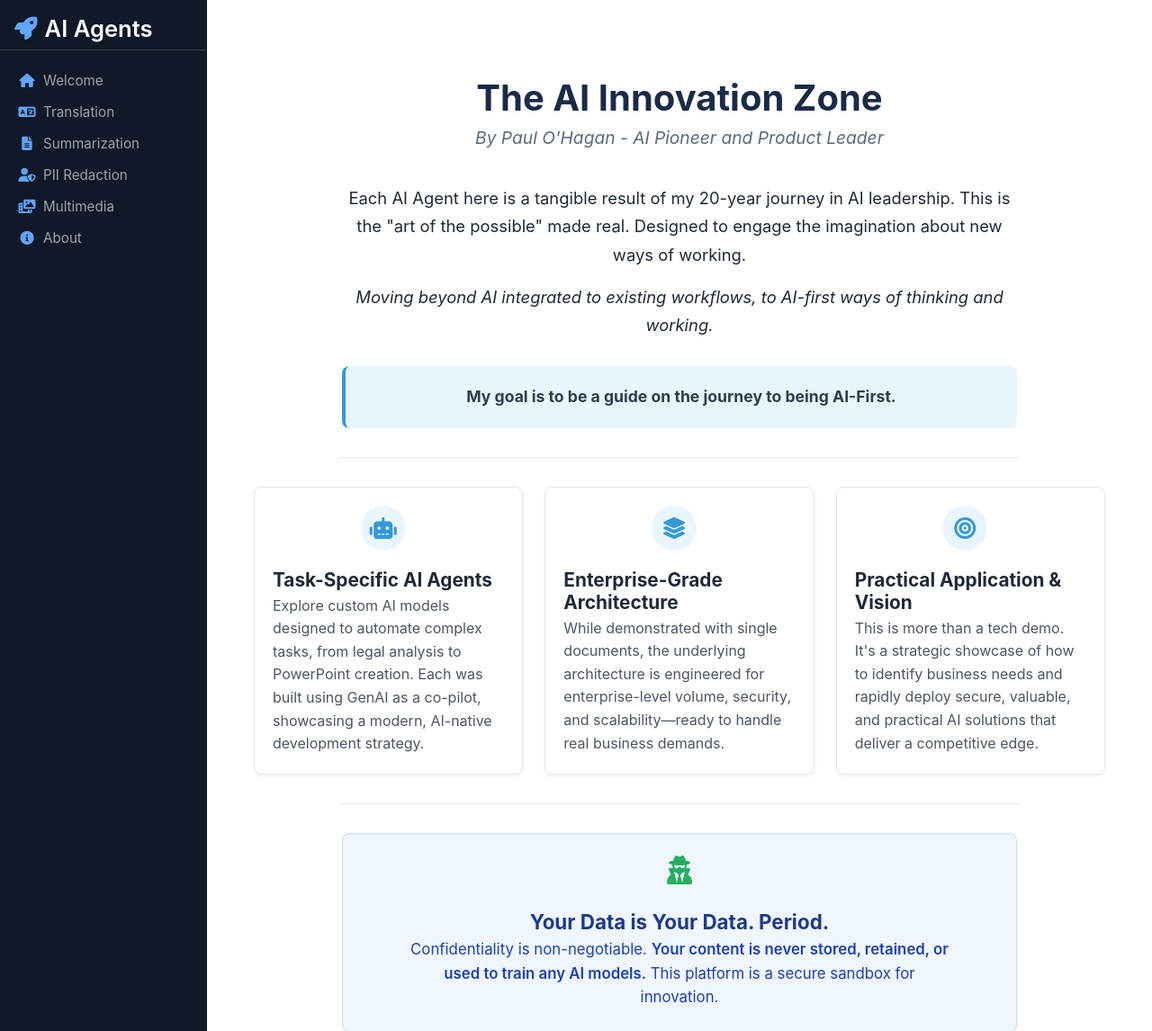
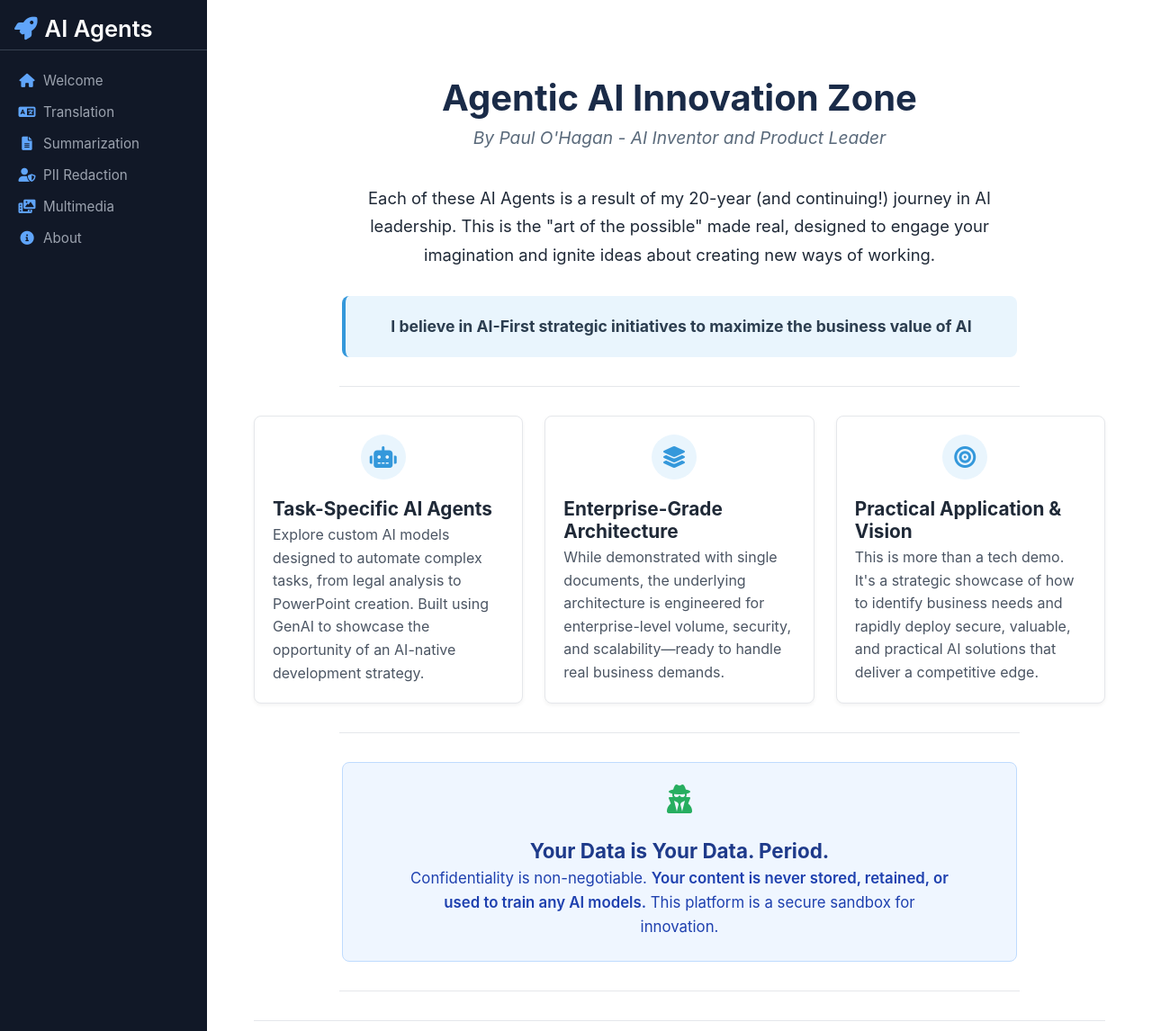
Before and after one commit to pohagan72/AgentShowcase, a Flask app: page /feature/1 in a window 1280 px wide. Shown: the top 1146 px of the page at 90% size. Run offline with Flask 3, Linux system fonts and the light colour scheme; some libraries are stand-ins or nearby versions.

Commit message:
Homepage changes

```diff
--- a/templates/partials/_welcome_content.html
+++ b/templates/partials/_welcome_content.html
@@ -36,7 +36,6 @@
         margin: 0 auto 20px auto;
     }
 
-    /* --- NEW: Style for the emphatic follow-up text --- */
     .welcome-intro .intro-emphasis {
         font-size: 1.1rem;
         font-style: italic;
@@ -160,26 +159,26 @@
 
 <div class="welcome-container">
     <div class="welcome-header">
-        <h2>The AI Innovation Zone</h2>
+        <!-- The headline has been updated to "Agentic AI Innovation Zone" -->
+        <h2>Agentic AI Innovation Zone</h2>
+        <!-- The subtitle has been updated to match your screenshot -->
         <p class="welcome-subtitle">
-            By Paul O'Hagan - AI Pioneer and Product Leader
+            By Paul O'Hagan - AI Inventor and Product Leader
         </p>
     </div>
 
-    <!-- The intro text is now split into two paragraphs for better impact -->
     <div class="welcome-intro">
         <p>
-            Each AI Agent here is a tangible result of my 20-year journey in AI leadership. This is the "art of the possible" made real. Designed to engage the imagination about new ways of working.
+            Each of these AI Agents is a result of my 20-year (and continuing!) journey in AI leadership. This is the "art of the possible" made real, designed to engage your imagination and ignite ideas about creating new ways of working.
         </p>
-        <!-- This new paragraph is styled for emphasis -->
         <p class="intro-emphasis">
-            Moving beyond AI integrated to existing workflows, to AI-first ways of thinking and working.
+            <!-- Moving beyond AI integrated to existing workflows, to AI-first ways of thinking and working. -->
         </p>
     </div>
 
     <div class="welcome-guidance">
         <p>
-            <strong>My goal is to be a guide on the journey to being AI-First.</strong>
+            <strong>I believe in AI-First strategic initiatives to maximize the business value of AI</strong>
         </p>
     </div>
 
@@ -192,7 +191,7 @@
             </div>
             <div class="key-message-text">
                 <h3>Task-Specific AI Agents</h3>
-                <p>Explore custom AI models designed to automate complex tasks, from legal analysis to PowerPoint creation. Each was built using GenAI as a co-pilot, showcasing a modern, AI-native development strategy.</p>
+                <p>Explore custom AI models designed to automate complex tasks, from legal analysis to PowerPoint creation. Built using GenAI to showcase the opportunity of an AI-native development strategy.</p>
             </div>
         </div>
 
```
